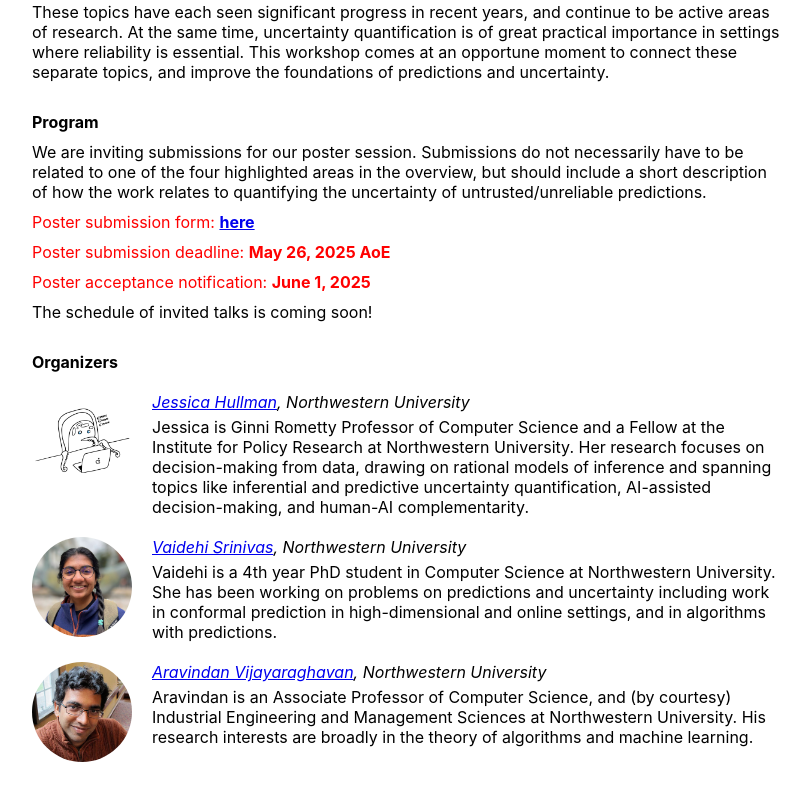
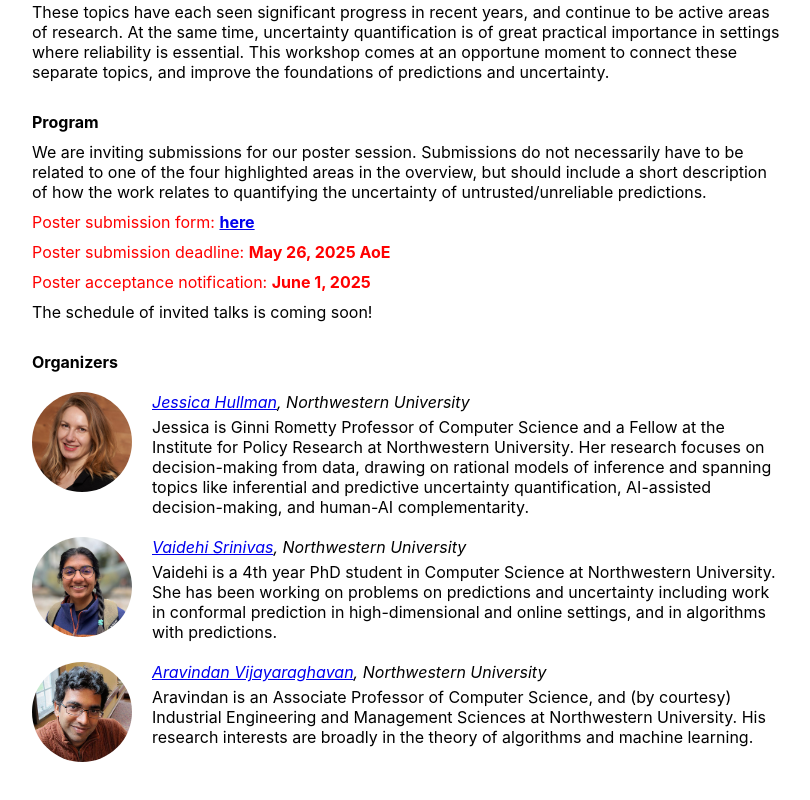
Before and after one commit to vaidehi8913/predictions-and-uncertainty-colt25, a React (Create React App) app: page / in a window 1280 px wide. Shown: the part 619-1419 px from the top of the page, without its empty margins (18-828 px from the left). Built offline with nearby package versions, Linux system fonts and the light colour scheme.

Commit message:
adding jessica photo

```diff
--- a/src/PredictionsAndUncertainty.js
+++ b/src/PredictionsAndUncertainty.js
@@ -135,6 +135,7 @@ class PredictionsAndUncertainty extends Component {
 
         var AVimage = require("./AV-profile.jpg");
         var VSimage = require("./VS-profile.jpg");
+        var JHimage = require("./JH-profile.jpg");
 
         return (
             <div style={topLevelWrapperStyle}>
@@ -214,6 +215,7 @@ class PredictionsAndUncertainty extends Component {
                     <Person personName="Jessica Hullman"
                             homepage="http://users.eecs.northwestern.edu/~jhullman/"
                             affiliation="Northwestern University"
+                            img={JHimage}
                             bio="Jessica is Ginni Rometty Professor of Computer Science and a Fellow at the Institute for Policy Research
                             at Northwestern University. Her research focuses on decision-making from data, drawing on rational models
                             of inference and spanning topics like inferential and predictive uncertainty quantification, AI-assisted
```
Also changed, not shown: src/JH-profile.jpg (added).
